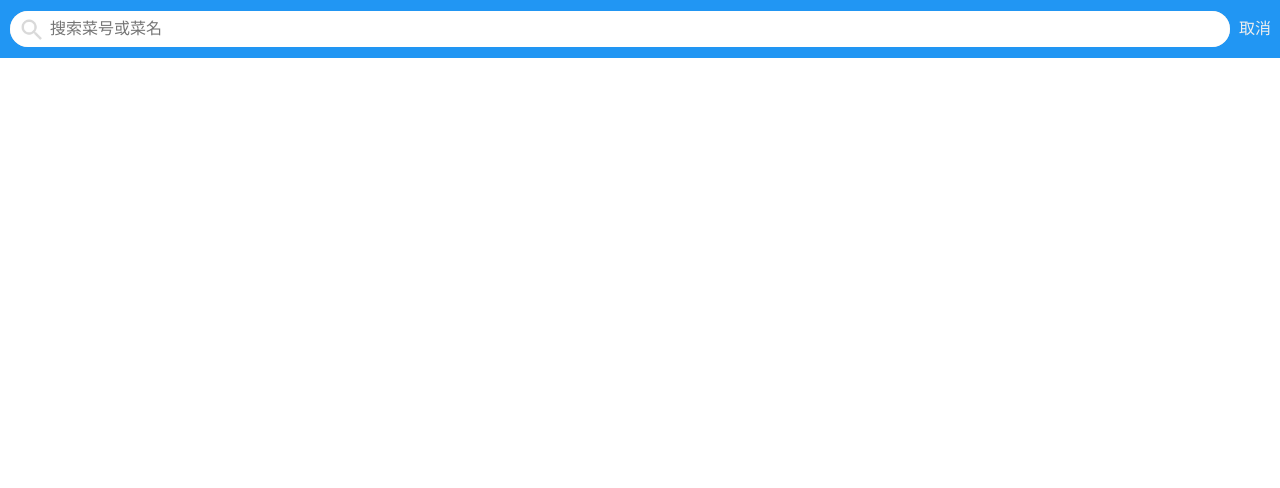
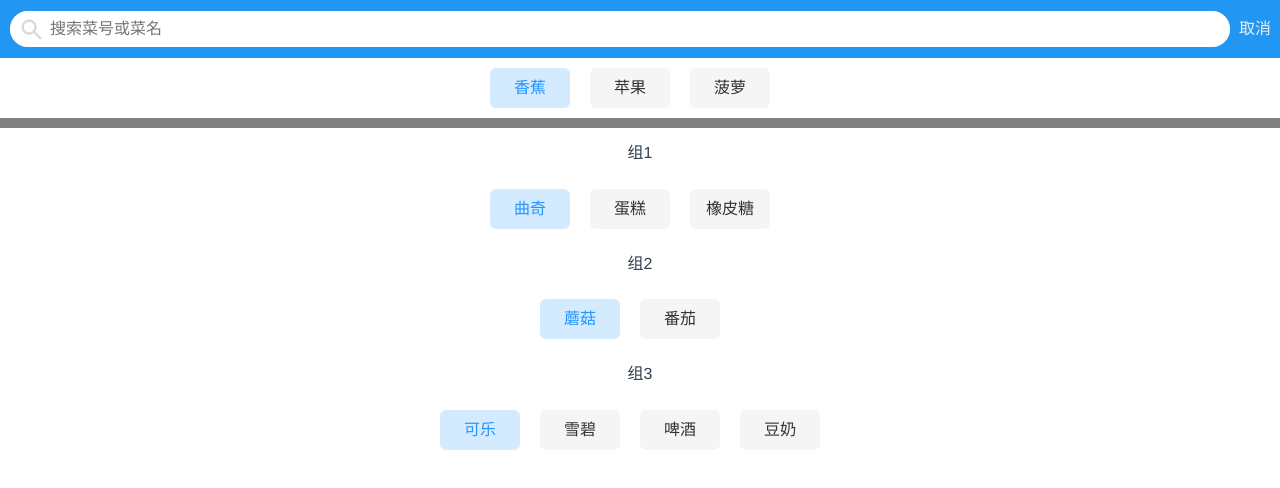
Before and after one commit to jiechan/vue_study, a Vue app: page / in a window 1280 px wide. Shown: the top 488 px of the page. Built offline with nearby package versions, Linux system fonts and the light colour scheme.

Commit message:
增加单选互斥组件以及多组互斥单选组件

```diff
--- a/src/views/Search.vue
+++ b/src/views/Search.vue
@@ -13,6 +13,21 @@
         <div class="loading-layer" v-show="showloading">
             <lottie :options="defaultOptions" :height="200" :width="200" v-on:animCreated="handleAnimation"/>
         </div>
+
+        <div class="choice-group">
+            <span class="choice-btn" v-for="item in choices" v-bind:class="currentcode === item.code ? 'active-btn': '' "
+            v-bind:key="item.code" @click="choosed(item)">{{item.name}}</span>
+        </div>
+
+        <div style="background: grey; height: 10px"></div>
+
+        <div v-for="spec in specs" v-bind:key="spec.index">
+            <p>{{spec.label}}</p>
+            <div class="choice-group">
+                <span class="choice-btn" v-for="detail in spec.details" v-bind:class="currentSpec.includes(detail.name) ? 'active-btn': '' "
+                v-bind:key="detail.code" @click="selectSpec(detail, spec.label)">{{detail.name}}</span>
+            </div>
+        </div>
     </div>
 </template>
 <script>
@@ -23,7 +38,70 @@ export default {
         showloading: false,
         defaultOptions: {animationData: animationData},
         animationSpeed: 1,
+        currentChoiceCode: "",
+        activeSpecs: [],
+        activeSpecStr: "",
+        choices: [
+            {"code":"s01","name":"香蕉"},
+            {"code":"s02","name":"苹果"},
+            {"code":"s03","name":"菠萝"}
+        ],
+        specs: [
+            {
+                "label":"组1",
+                "details":[
+                    {"code":"s00","name":"曲奇"},
+                    {"code":"s01","name":"蛋糕"},
+                    {"code":"s02","name":"橡皮糖"}
+                ]
+            },
+            {
+                "label":"组2",
+                "details":[
+                    {"code":"x10","name":"蘑菇"},
+                    {"code":"x11","name":"番茄"},
+                ]
+            },
+            {
+                "label":"组3",
+                "details":[
+                    {"code":"p20","name":"可乐"},
+                    {"code":"p21","name":"雪碧"},
+                    {"code":"p22","name":"啤酒"},
+                    {"code":"p23","name":"豆奶"},
+                ]
+            }
+        ]
       }
+    },
+    computed: {
+        currentcode() {
+            if(this.currentChoiceCode === "") {
+                return this.choices[0].code;
+            } else {
+                return this.currentChoiceCode;
+            }
+        },
+        currentSpec() {
+            // alert(this.activeSpecs);
+            for(let item of this.activeSpecs){
+                 /* eslint-disable */
+                this.activeSpecStr += item.name;
+            }
+            // eslint-disable-next-line
+            console.log(this.activeSpecStr);
+            if(this.activeSpecStr === "") {
+                for(let item of this.specs){
+                    this.activeSpecStr += item.details[0].name;
+                    let o = new Object();
+                    o.label = item.label;
+                    o.code = item.details[0].code;
+                    o.name = item.details[0].name;
+                    this.activeSpecs.push(o);
+                }
+            }
+            return this.activeSpecStr;
+        },
     },
     methods: {
         handleAnimation: function (anim) {
@@ -35,6 +113,27 @@ export default {
         showLoadingLayer: function () {
             this.showloading = true;
         },
+        choosed: function (item) {
+
+            // console.log(item);
+            this.currentChoiceCode = item.code;
+        },
+        selectSpec(detail, grouplabel) {
+            this.activeSpecStr = '';
+            // console.log(detail);
+            for(var i = this.activeSpecs.length -1; i >= 0 ; i--) {
+                if(this.activeSpecs[i].label == grouplabel) {
+                    this.activeSpecs.splice(i, 1);
+                }
+            }
+            let o = new Object();
+            o.label = grouplabel;
+            o.code = detail.code;
+            o.name = detail.name;
+            this.activeSpecs.push(o);
+            // eslint-disable-next-line
+            console.log(this.activeSpecs);
+        }
     }
 }
 </script>
@@ -97,4 +196,23 @@ export default {
     top: 50%;
     transform: translate(-50%, -50%);
 }
+.choice-group {
+    height: 40px;
+    padding: 10px;
+    line-height: 40px;
+}
+.choice-btn {
+    height: 40px;
+    background: #f5f5f5;
+    border: none;
+    border-radius: 6px;
+    display: inline-block;
+    min-width: 80px;
+    margin-right: 20px;
+    color: #333;
+}
+.active-btn {
+    background: rgba(35, 149, 255, 0.2);
+    color: rgb(35, 149, 255);
+}
 </style>
```
